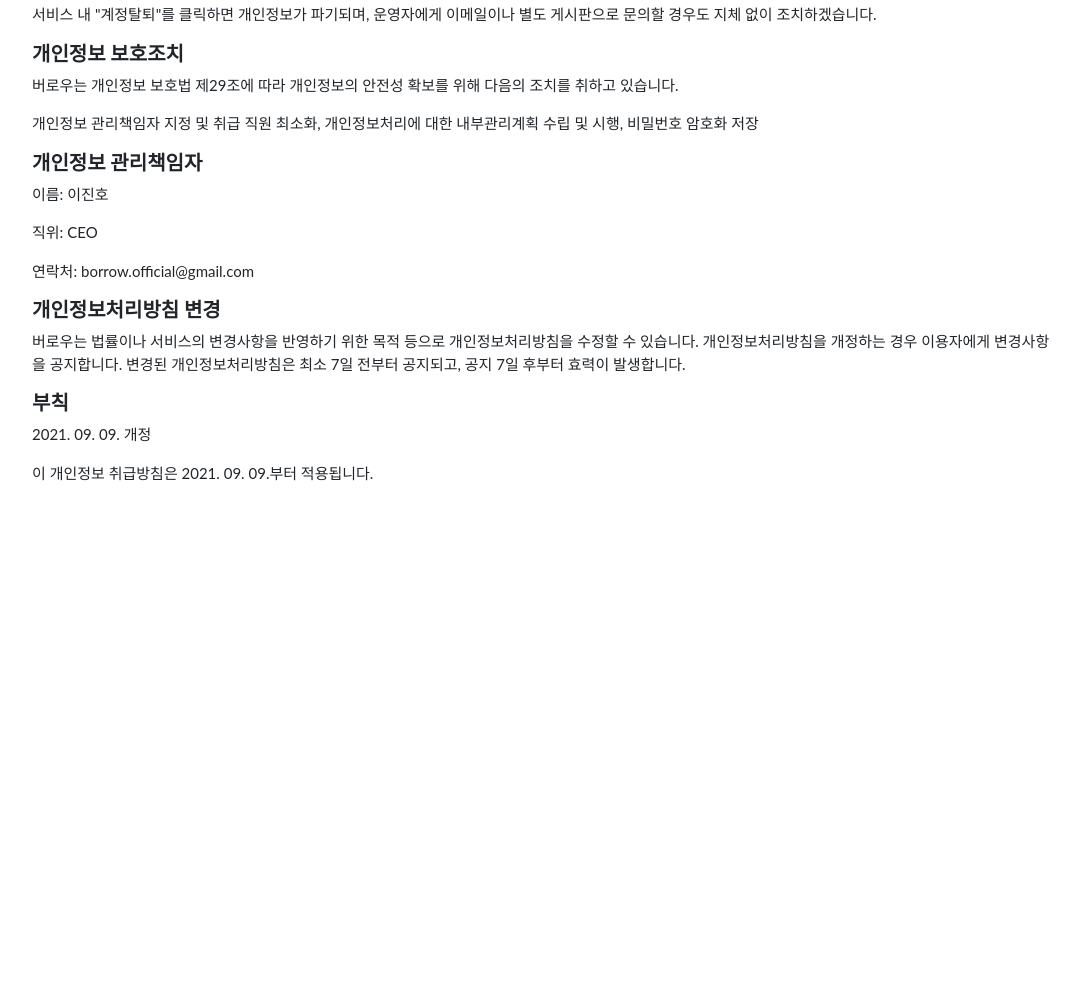
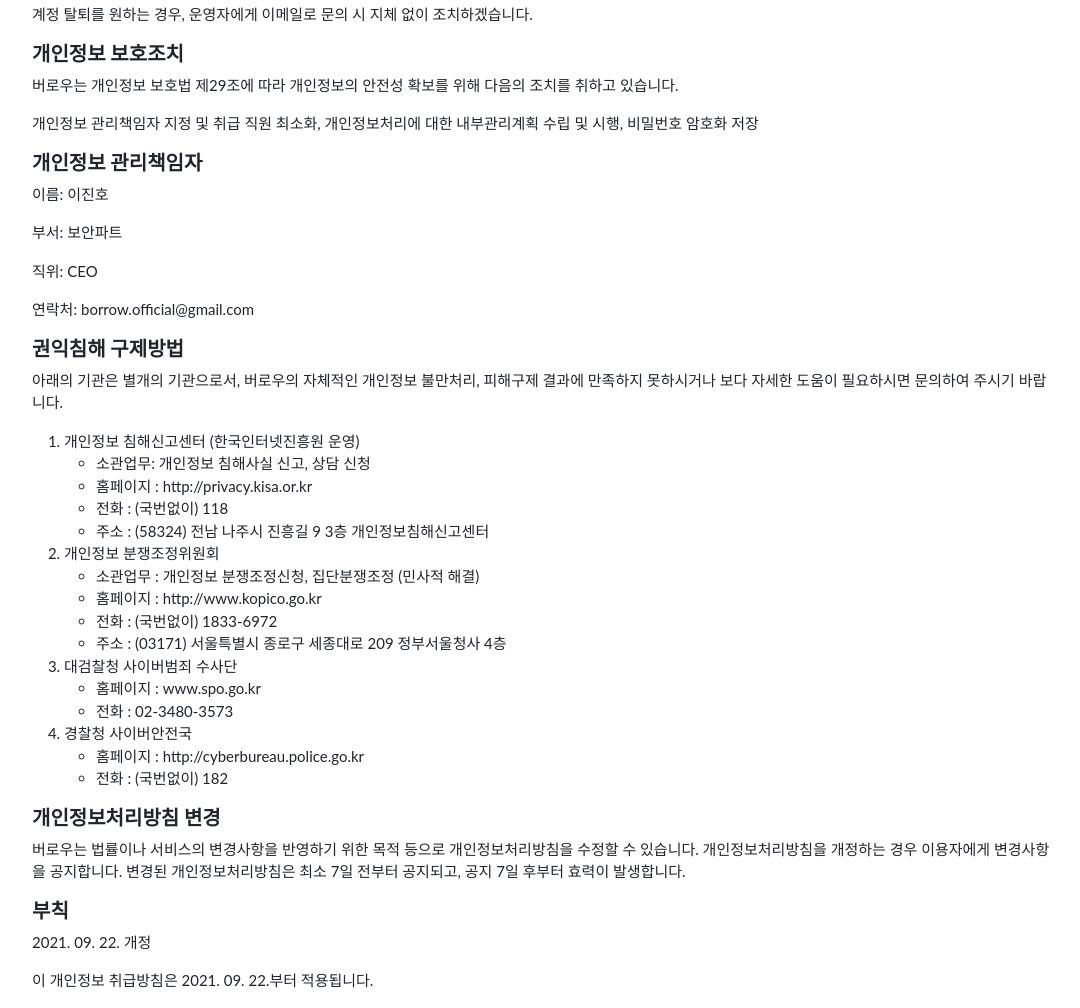
Before and after one commit to borrowTeam/borrowTeam, a plain HTML site: page page2.html in a window 1280 px wide. Shown: the part 1083-2091 px from the top of the page, without its empty margins (96-1176 px from the left). Before the commit the page ends 1583 px from the top, so only its background shows below. Drawn offline with Linux system fonts and the light colour scheme.

Commit message:
Add files via upload

```diff
--- a/page2.html
+++ b/page2.html
@@ -29,7 +29,7 @@
         </ul>
 
         <h5>수집 항목</h5>
-      <p>이름, 이메일, 닉네임, 게시물 사진, 비밀번호, 휴대폰 번호, 출생 연월일, 성별, 위치정보, 채팅 내용, 로그 기록, 서비스 이용 기록, 아이피 주소, 이용 해지 기록, 기타 SNS 계정 아이디(선택적 수집 정보)</p>
+        <p>이름, 이메일, 닉네임, 게시물 사진, 비밀번호, 휴대폰 번호, 출생 연월일, 성별, 위치정보, 채팅 내용, 로그 기록, 서비스 이용 기록, 아이피 주소, 이용 해지 기록, 기타 SNS 계정 아이디(선택적 수집 정보)</p>
 
 
         <h5>수집 방법 및 보유 기간</h5>
@@ -52,7 +52,7 @@
 
         <h5>개인정보 파기절차 및 파기방법</h5>
         <p>버로우는 개인정보 보유기간 경과, 수집 및 이용목적 달성, 해당 서비스의 폐지, 사업 종료 등 개인정보가 불필요하게 되었을 때 해당 개인정보를 파기합니다. 종이로 보관된 개인정보는 파쇄 또는 소각, 전자적 파일 형태의 개인정보는 복원 불가능한 방법으로 영구 삭제합니다.</p>
-        <p>서비스 내 "계정탈퇴"를 클릭하면 개인정보가 파기되며, 운영자에게 이메일이나 별도 게시판으로 문의할 경우도 지체 없이 조치하겠습니다.</p>
+        <p>계정 탈퇴를 원하는 경우, 운영자에게 이메일로 문의 시 지체 없이 조치하겠습니다.</p>
 
         <h5>개인정보 보호조치</h5>
         <p>버로우는 개인정보 보호법 제29조에 따라 개인정보의 안전성 확보를 위해 다음의 조치를 취하고 있습니다.</p>
@@ -60,15 +60,52 @@
 
         <h5>개인정보 관리책임자</h5>
         <p>이름: 이진호</p>
+        <p>부서: 보안파트</p>
         <p>직위: CEO</p>
         <p>연락처: borrow.official@gmail.com</p>
+
+        <h5>권익침해 구제방법</h5>
+        <p>아래의 기관은 별개의 기관으로서, 버로우의 자체적인 개인정보 불만처리, 피해구제 결과에 만족하지 못하시거나 보다 자세한 도움이 필요하시면 문의하여 주시기 바랍니다.</p>
+        <ol>
+            <li>개인정보 침해신고센터 (한국인터넷진흥원 운영)
+                <ul>
+                    <li>소관업무: 개인정보 침해사실 신고, 상담 신청</li>
+                    <li>홈페이지 : http://privacy.kisa.or.kr</li>
+                    <li>전화 : (국번없이) 118</li>
+                    <li>주소 : (58324) 전남 나주시 진흥길 9 3층 개인정보침해신고센터</li>
+
+                </ul>
+            </li>
+
+            <li>개인정보 분쟁조정위원회
+                <ul>
+                    <li>소관업무 : 개인정보 분쟁조정신청, 집단분쟁조정 (민사적 해결)</li>
+                    <li>홈페이지 : http://www.kopico.go.kr</li>
+                    <li>전화 : (국번없이) 1833-6972</li>
+                    <li>주소 : (03171) 서울특별시 종로구 세종대로 209 정부서울청사 4층</li>
+
+                </ul>
+            </li>
+             <li>대검찰청 사이버범죄 수사단
+                <ul>
+                    <li>홈페이지 : www.spo.go.kr</li>
+                    <li>전화 : 02-3480-3573</li>
+                </ul>
+            </li>
+            <li>경찰청 사이버안전국
+                <ul>
+                    <li>홈페이지 : http://cyberbureau.police.go.kr</li>
+                    <li>전화 : (국번없이) 182</li>
+                </ul>
+            </li>
+        </ol>
 
         <h5>개인정보처리방침 변경</h5>
         <p>버로우는 법률이나 서비스의 변경사항을 반영하기 위한 목적 등으로 개인정보처리방침을 수정할 수 있습니다. 개인정보처리방침을 개정하는 경우 이용자에게 변경사항을 공지합니다. 변경된 개인정보처리방침은 최소 7일 전부터 공지되고, 공지 7일 후부터 효력이 발생합니다.</p>
 
         <h5>부칙</h5>
-        <p>2021. 09. 09. 개정</p>
-        <p>이 개인정보 취급방침은 2021. 09. 09.부터 적용됩니다.</p>
+        <p>2021. 09. 22. 개정</p>
+        <p>이 개인정보 취급방침은 2021. 09. 22.부터 적용됩니다.</p>
 
 
     </div>
```
Also changed, not shown: page1.html (+11 -8 lines).
